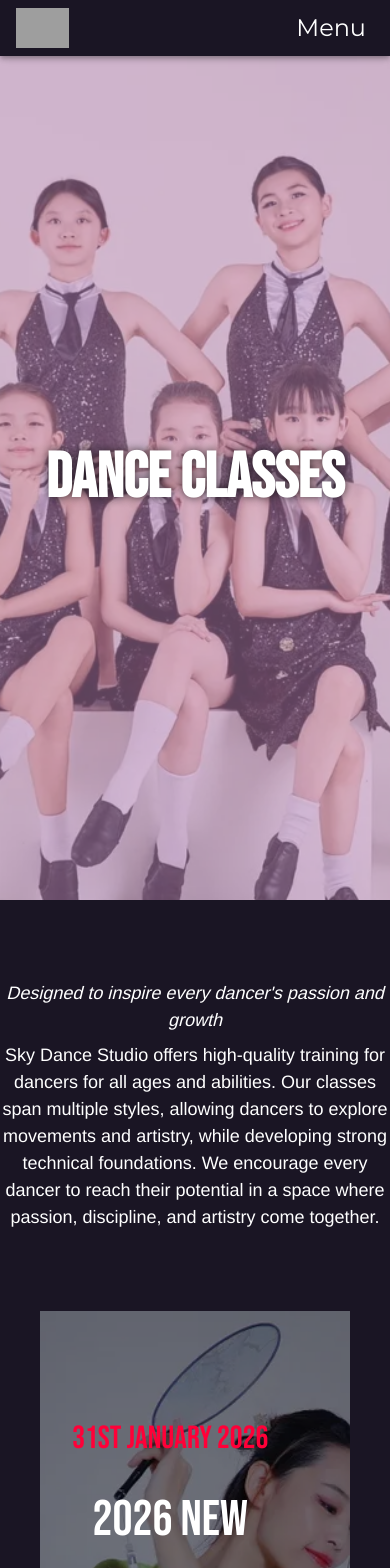
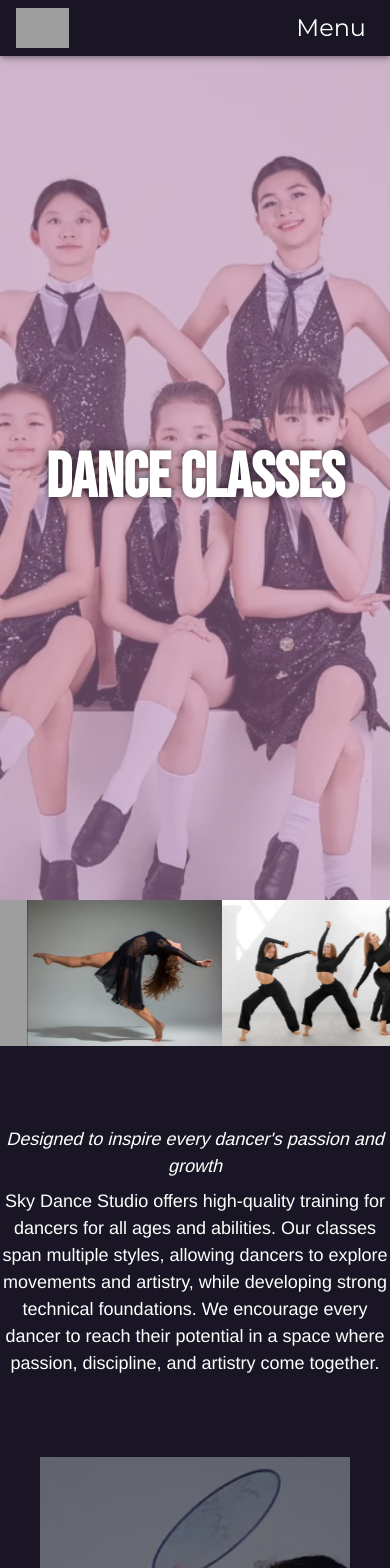
Before and after one commit to jwangr/skydance, a Next.js app in the folder skydance-app/: page /class/dance in a window 390 px wide. Shown: the top 1568 px of the page. Built offline with nearby package versions, Linux system fonts and the light colour scheme; grey boxes are pictures that could not be loaded; a web font is replaced by a local one.

Commit message:
Used swiper to create responsive carousel

```diff
--- a/skydance-app/src/app/class/dance/page.js
+++ b/skydance-app/src/app/class/dance/page.js
@@ -12,6 +12,7 @@
 import danceEvents from "@/lib/data/danceEvents";
 import ClassInfoCard1 from "@/components/ClassInfoCard1";
 import danceClasses from "@/lib/data/classdescriptions";
+import SwiperDanceStyles from "@/components/SwiperDanceStyles";
 
 const classLinks = [
   { title: "DANCE", link: "/class/dance" },
@@ -35,6 +36,8 @@
 
       {/* Dance Styles  */}
       <SnapScrollSection visibility={1}>
+        <Box maxWidth={"xl"}>
+          <SwiperDanceStyles />
           <Box
             sx={{
               marginY: 10,
@@ -49,14 +52,15 @@
                 <em>Designed to inspire every dancer's passion and growth</em>
               </p>
               <p>
-              Sky Dance Studio offers high-quality training for dancers for all
-              ages and abilities. Our classes span multiple styles, allowing
-              dancers to explore movements and artistry, while developing strong
-              technical foundations. We encourage every dancer to reach their
-              potential in a space where passion, discipline, and artistry come
-              together.
+                Sky Dance Studio offers high-quality training for dancers for
+                all ages and abilities. Our classes span multiple styles,
+                allowing dancers to explore movements and artistry, while
+                developing strong technical foundations. We encourage every
+                dancer to reach their potential in a space where passion,
+                discipline, and artistry come together.
               </p>
             </Stack>
+          </Box>
         </Box>
       </SnapScrollSection>
 
@@ -110,10 +114,10 @@
         <Box
           sx={{
             my: 5,
-            width: {xs: 0.8, md: 1/2},
-            maxWidth: 'lg',
-            marginX: 'auto',
-            marginY: 5
+            width: { xs: 0.8, md: 1 / 2 },
+            maxWidth: "lg",
+            marginX: "auto",
+            marginY: 5,
           }}
         >
           <h4>Join a class</h4>
--- /dev/null
+++ b/skydance-app/src/components/DanceCard.js
@@ -0,0 +1,19 @@
+import { Box } from "@mui/material";
+import Image from "next/image";
+import React from "react";
+
+export default function DanceCard({ dance }) {
+  console.log(dance);
+  return (
+    <Box
+      sx={{
+        overflow: "hidden",
+        width: "100%",
+        aspectRatio: 4 / 3,
+        position: "relative",
+      }}
+    >
+      <Image src={dance.images[0]} fill={true} alt={dance.title} style={{objectFit:'cover'}} />
+    </Box>
+  );
+}
--- /dev/null
+++ b/skydance-app/src/components/SwiperDanceStyles.js
@@ -0,0 +1,47 @@
+"use client";
+
+import { Swiper, SwiperSlide } from "swiper/react";
+import { Autoplay } from "swiper/modules";
+
+import "swiper/css";
+
+import { Box, Typography } from "@mui/material";
+import danceClasses from "@/lib/data/classdescriptions";
+import DanceCard from "./DanceCard";
+
+export default function SwiperDanceStyles() {
+  return (
+    <Swiper
+      modules={[Autoplay]}
+      loop
+      spaceBetween={0}
+      autoplay={{
+        delay: 0,
+        disableOnInteraction: false,
+        // pauseOnMouseEnter: true,
+      }}
+      speed={12000}
+      slidesPerView={2}
+      breakpoints={{
+        600: {
+          slidesPerView: 2,
+        },
+        900: {
+          slidesPerView: 3,
+        },
+        1200: {
+          slidesPerView: 3,
+        },
+      }}
+      style={{
+        width: "100%",
+      }}
+    >
+      {danceClasses.map((style) => (
+        <SwiperSlide key={style.title}>
+          <DanceCard dance={style} />
+        </SwiperSlide>
+      ))}
+    </Swiper>
+  );
+}
```
Also changed, not shown: skydance-app/src/components/forms/StudioHire.js (line endings or trailing spaces). Lines whose indentation alone changed are shown as unchanged.
